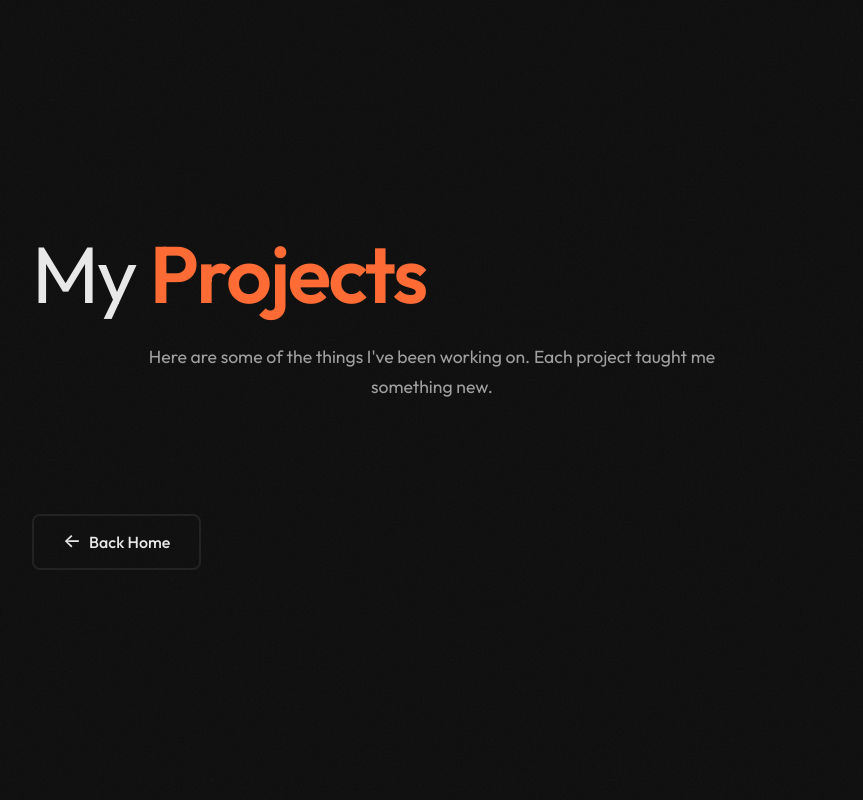
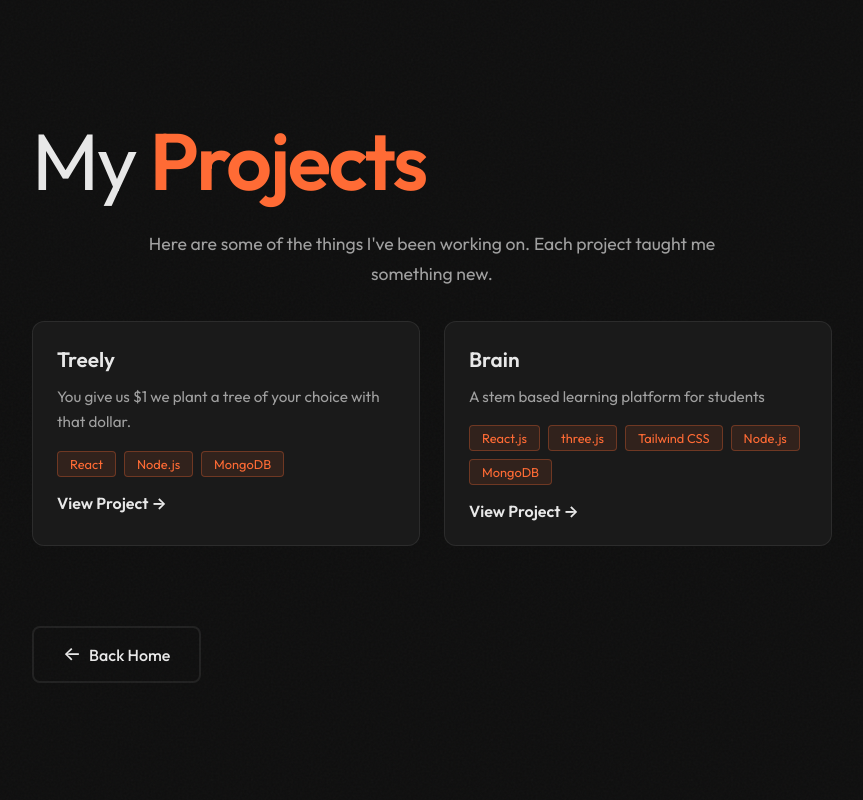
Before and after one commit to Parthivsurya/iampkb, a React (Vite) app: page /projects in a window 1280 px wide. Shown: the top 800 px of the page, without its empty margins (208-1071 px from the left). Built offline with nearby package versions, Linux system fonts and the light colour scheme.

Commit message:
updaattinff

```diff
--- a/src/pages/Home.jsx
+++ b/src/pages/Home.jsx
@@ -18,6 +18,9 @@ const Home = () => {
                     <Link to="/about" className="btn btn-secondary">
                         About Me
                     </Link>
+                    {/* <a href="/Parthivsurya.pdf" className="btn btn-secondary" target="_blank" rel="noopener noreferrer">
+                        Resume
+                    </a> */}
                 </div>
             </div>
         </main>
--- a/src/pages/Projects.jsx
+++ b/src/pages/Projects.jsx
@@ -2,7 +2,20 @@ import React from 'react';
 import { Link } from 'react-router-dom';
 
 const Projects = () => {
-    const projects = [];
+    const projects = [
+        {
+            title: 'Treely',
+            description: 'You give us $1 we plant a tree of your choice with that dollar.',
+            tech: ['React', 'Node.js', 'MongoDB'],
+            link: 'https://treely-tau.vercel.app/index.html'
+        },
+        {
+            title: 'Brain',
+            description: 'A stem based learning platform for students',
+            tech: ['React.js', 'three.js', 'Tailwind CSS', 'Node.js', 'MongoDB'],
+            link: 'https://brain.iampkb.dev'
+        }
+    ];
 
     return (
         <main>
@@ -22,6 +35,9 @@ const Projects = () => {
                                     <span key={i} className="tech-badge">{tech}</span>
                                 ))}
                             </div>
+                            <a href={project.link} className="btn-small" style={{ display: 'inline-block', marginTop: '1rem', color: 'var(--primary-color)', textDecoration: 'none', fontWeight: 'bold' }}>
+                                View Project →
+                            </a>
                         </div>
                     ))}
                 </div>
```
Also changed, not shown: 1 other file (tests, documents, lock files or other folders).
